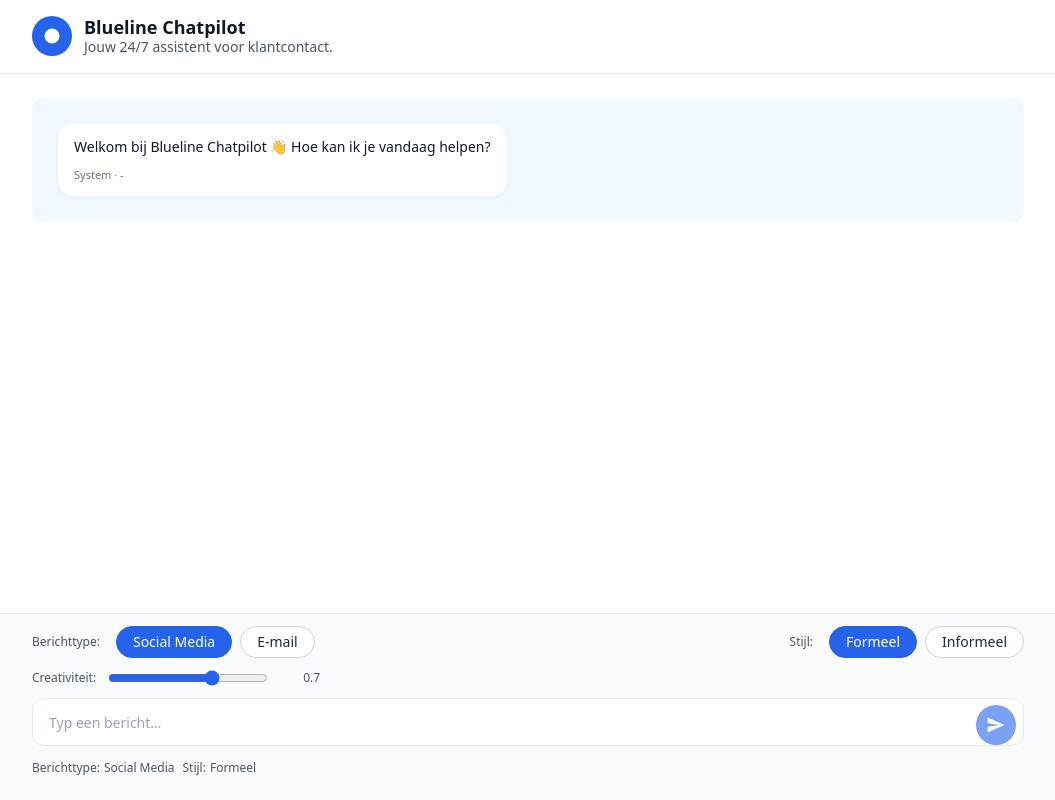
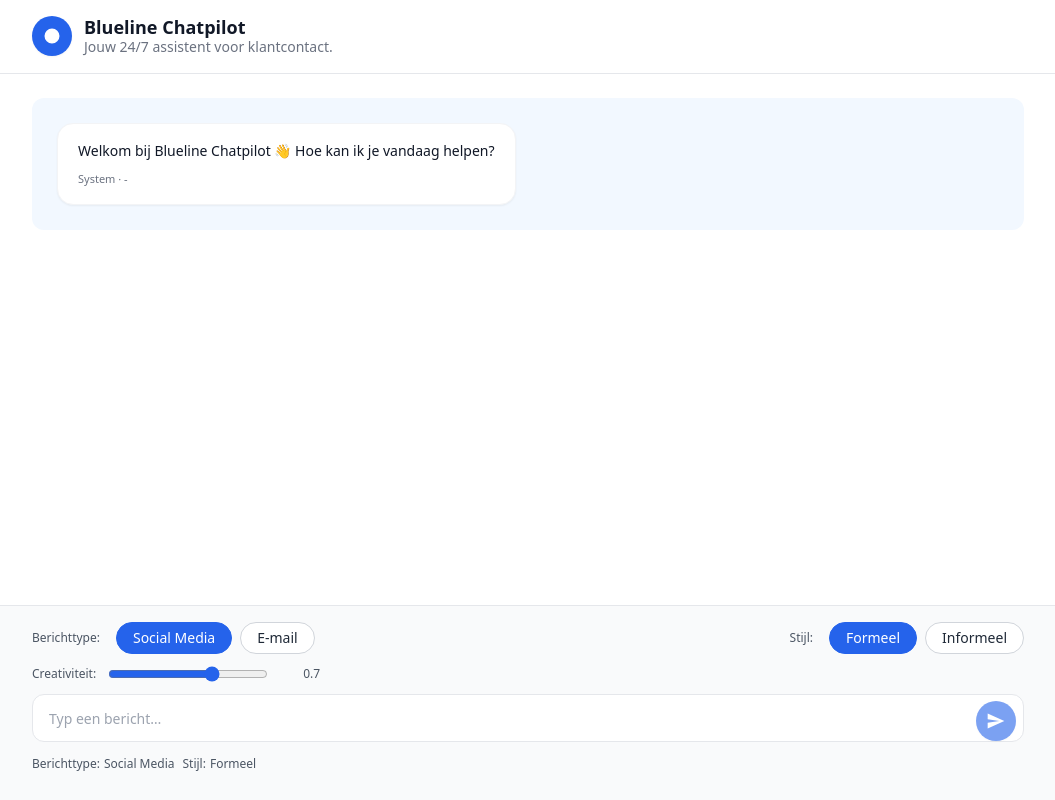
Before and after one commit to Blueline118/Blueline_chatpilotv2, a React (Vite) app: page / in a window 1280 px wide. Shown: the whole page, without its empty margins (112-1167 px from the left). Built offline with nearby package versions, Linux system fonts and the light colour scheme.

Commit message:
style: refine chat bubble size, spacing, header subtile color, and dock padding

```diff
--- a/src/components/BluelineChatpilot.jsx
+++ b/src/components/BluelineChatpilot.jsx
@@ -265,7 +265,7 @@ export default function BluelineChatpilot() {
           </div>
           <div>
             <h1 className="text-lg font-semibold leading-tight">Blueline Chatpilot</h1>
-            <p className="text-sm text-gray-600 dark:text-gray-300 -mt-0.5">Jouw 24/7 assistent voor klantcontact.</p>
+            <p className="text-sm text-gray-500 dark:text-gray-400 -mt-0.5">Jouw 24/7 assistent voor klantcontact.</p>
           </div>
         </div>
       </header>
@@ -275,12 +275,12 @@ export default function BluelineChatpilot() {
         <div className="mx-auto max-w-5xl px-4">
           <section className="mt-6 mb-40 rounded-xl border border-transparent dark:border-gray-800" style={{ backgroundColor: "#f2f8ff" }}>
             <div className="p-4 sm:p-6">
-              <div className="flex flex-col gap-4" ref={listRef} role="log" aria-live="polite">
+              <div className="flex flex-col gap-5" ref={listRef} role="log" aria-live="polite">
                 {messages.map((m, idx) => (
                   <div key={idx} className={cx("flex", m.role === "user" ? "justify-end" : "justify-start")}>
                     <div
                       className={cx(
-                        "max-w-[520px] rounded-2xl shadow-sm px-4 py-3 text-sm leading-relaxed break-words",
+                        "max-w-[480px] rounded-2xl shadow-sm px-5 py-4 text-sm leading-relaxed break-words",
                         m.role === "user"
                           ? "bg-[#2563eb] text-white"
                           : "bg-white text-gray-900 border border-gray-100 dark:bg-gray-900 dark:text-gray-100 dark:border-gray-800"
@@ -318,7 +318,7 @@ export default function BluelineChatpilot() {
 
       {/* Dock */}
       <div className="fixed bottom-0 inset-x-0 z-30 border-t border-gray-200 dark:border-gray-800" style={{ backgroundColor: "#f9fafb", paddingBottom: "max(env(safe-area-inset-bottom), 12px)" }}>
-        <div className="mx-auto max-w-5xl px-4 py-3">
+        <div className="mx-auto max-w-5xl px-4 py-4">
           <div className="flex flex-col sm:flex-row sm:items-center sm:justify-between gap-3">
             {/* Message type */}
             <div className="flex items-center flex-wrap gap-2">
```
